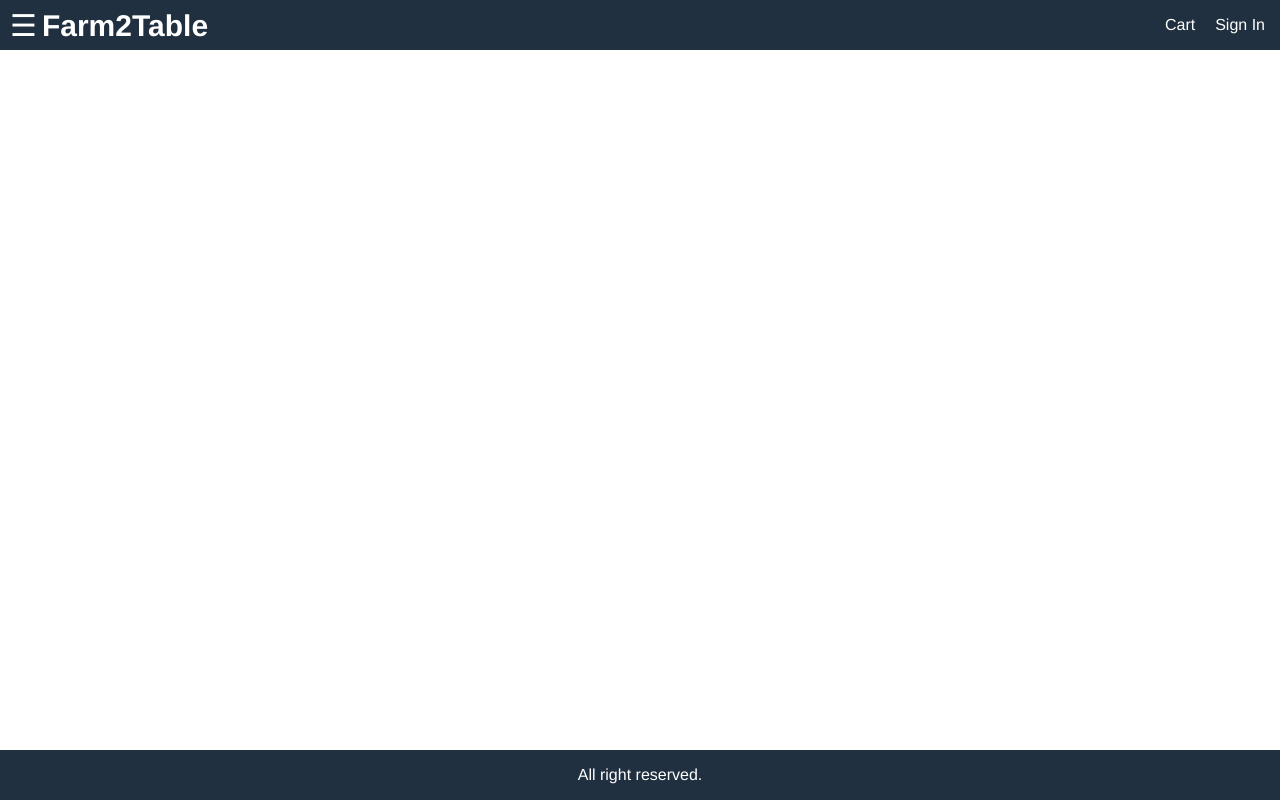
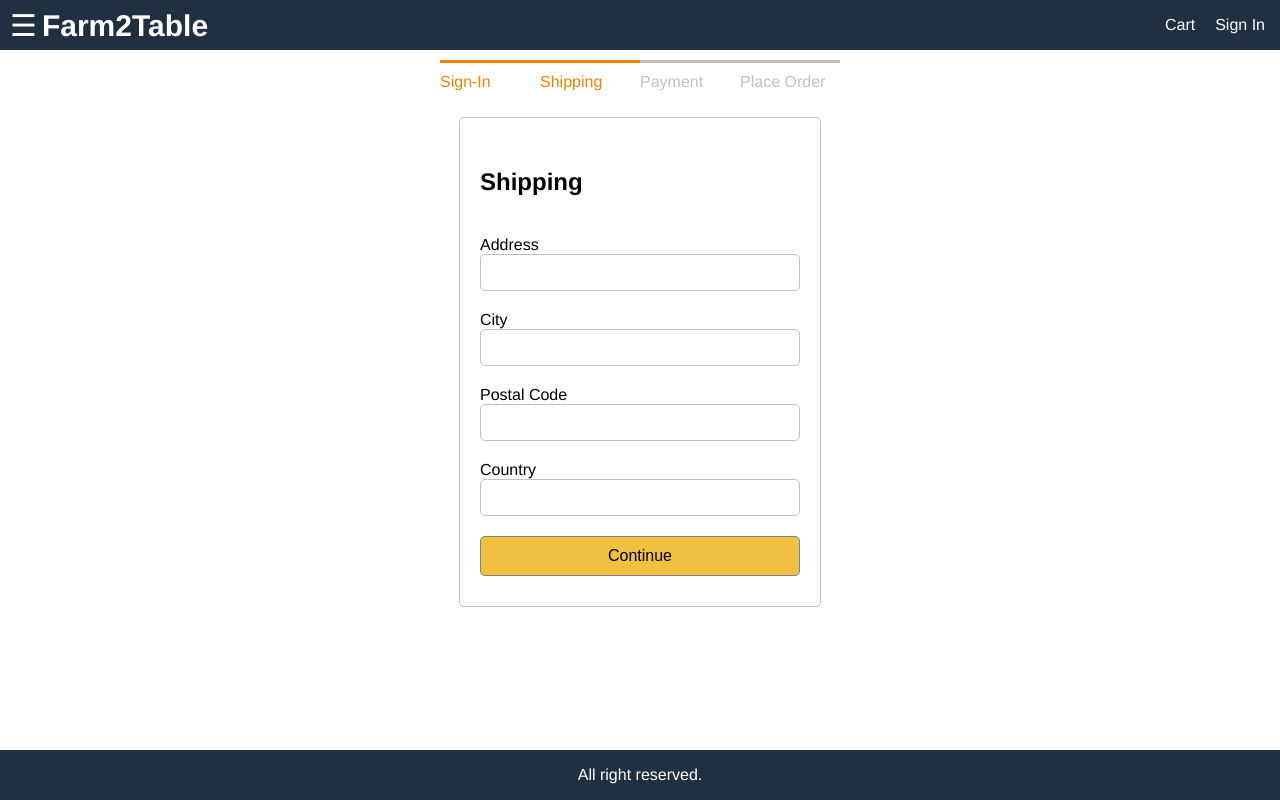
Before and after one commit to emerson-ang21/ecommerce-store, a React (Create React App) app in the folder frontend/: page /shipping in a window 1280 px wide. Built offline with nearby package versions, Linux system fonts and the light colour scheme.

Commit message:
Checkout Wizard Screen

```diff
--- a/frontend/src/App.js
+++ b/frontend/src/App.js
@@ -8,6 +8,9 @@ import SigninScreen from './Screens/SigninScreen';
 import { useSelector } from 'react-redux';
 import RegisterScreen from './Screens/RegisterScreen';
 import ProductsScreen from './Screens/ProductsScreen';
+import ShippingScreen from './Screens/ShippingScreen';
+import PaymentScreen from './Screens/PaymentScreen';
+import PlaceOrderScreen from './Screens/PlaceOrderScreen';
 
 function App() {
 
@@ -55,11 +58,14 @@ function App() {
         <main className="main">
           <div className="content">
             <Route path="/products" component={ProductsScreen} />
+            <Route path="/shipping" component={ShippingScreen} />
             <Route path="/signin" component={SigninScreen} />
             <Route path="/register" component={RegisterScreen} />
             <Route path="/product/:id" component={ProductScreen} />
             <Route path="/cart/:id?" component={CartScreen} />
             <Route path="/" exact={true} component={HomeScreen} />
+            <Route path="/payment" component={PaymentScreen} />
+            <Route path="/placeorder" component={PlaceOrderScreen} />
 
 
           </div>
--- /dev/null
+++ b/frontend/src/Screens/PaymentScreen.js
@@ -0,0 +1,50 @@
+import React, { useEffect, useState } from "react";
+import { Link } from "react-router-dom";
+import { useSelector, useDispatch } from "react-redux";
+import { register } from "../actions/userActions";
+import { savePayment } from "../actions/cartActions";
+import CheckoutSteps from "../components/CheckoutSteps";
+
+function PaymentScreen(props) {
+  const [paymentMethod, setPaymentMethod] = useState("");
+
+  const dispatch = useDispatch();
+
+  const submitHandler = (e) => {
+    e.preventDefault();
+    dispatch(savePayment({ paymentMethod }));
+    props.history.push("placeorder");
+  };
+  return (
+    <div>
+      <CheckoutSteps step1 step2 step3></CheckoutSteps>
+      <div className="form">
+        <form onSubmit={submitHandler}>
+          <ul className="form-container">
+            <li>
+              <h2>Payment</h2>
+            </li>
+            <li>
+							<div>
+              <input
+                type="radio"
+                name="paymentMethod"
+                id="paymentMethod"
+                value="paypal"
+                onChange={(e) => setPaymentMethod(e.target.value)}
+              ></input>
+              <label htmlFor="paymentMethod">Paypal</label>
+							</div>
+            </li>
+            <li>
+              <button type="submit" className="button primary">
+                Continue
+              </button>
+            </li>
+          </ul>
+        </form>
+      </div>
+    </div>
+  );
+}
+export default PaymentScreen;
--- /dev/null
+++ b/frontend/src/Screens/PlaceOrderScreen.js
@@ -0,0 +1,130 @@
+import React, { useEffect } from 'react';
+import { addToCart, removeFromCart } from '../actions/cartActions';
+import { useDispatch, useSelector } from 'react-redux';
+import { Link } from 'react-router-dom';
+import CheckoutSteps from "../components/CheckoutSteps";
+function PlaceOrderScreen(props) {
+
+  const cart = useSelector(state => state.cart);
+
+	const { cartItems, shipping, payment } = cart;
+	if(!shipping.address){
+		props.history.push("/shipping");
+	} else if(!payment.paymentMethod){
+		props.location.push("/payment");
+	}
+	const itemsPrice = cartItems.reduce((a, c) => a + c.price*c.qty, 0);
+	const shippingPrice = itemsPrice > 100 ?0 : 10;
+	const taxPrice = 0.15 * itemsPrice;
+	const totalPrice = itemsPrice + shippingPrice + taxPrice;
+
+	const dispatch = useDispatch();
+
+	const placeOrderHandler = () => {
+		//creates an order
+	}
+  useEffect(() => {
+
+
+  }, []);
+
+  const checkoutHandler = () => {
+    props.history.push("/signin?redirect=shipping");
+  }
+
+  return <div>
+      <CheckoutSteps step1 step2 step3 step4 ></CheckoutSteps>
+      <div className="placeorder">
+    <div className="placeorder-info">
+      <div>
+				<h3>
+					Shipping Information
+				</h3>
+				<div>
+					{cart.shipping.address}, {cart.shipping.city},
+					{cart.shipping.postalCode}, {cart.shipping.country}
+				</div>
+				<div>
+					<h3>Payment</h3>
+				</div>
+				<div>
+					Payment Method: {cart.payment.paymentMethod}
+				</div>
+				<div>
+				<ul className="cart-list-container">
+        <li>
+          <h3>
+            Shopping Cart
+          </h3>
+          <div>
+            Price
+          </div>
+        </li>
+        {
+          cartItems.length === 0 ?
+            <div>
+              Cart is empty
+          </div>
+            :
+            cartItems.map(item =>
+              <li>
+                <div className="cart-image">
+                  <img src={item.image} alt="product" />
+                </div>
+                <div className="cart-name">
+                  <div>
+                    <Link to={"/product/" + item.product}>
+                      {item.name}
+                    </Link>
+
+                  </div>
+                  <div>
+                    Qty: {item.qty}
+                  </div>
+                </div>
+                <div className="cart-price">
+                  ${item.price}
+                </div>
+              </li>
+            )
+        }
+      </ul>
+				</div>
+			</div>
+
+
+    </div>
+    <div className="placeorder-action">
+			<ul>
+				<li>
+					<button className="button primary full-width" onClick={placeOrderHandler} >Place Order</button>
+				</li>
+				<li>
+					<h3>Order Summary</h3>
+				</li>
+				<li>
+					<div>Items</div>
+					<div>${itemsPrice}</div>
+				</li>
+				<li>
+					<div>Shipping</div>
+					<div>${shippingPrice}</div>
+				</li>
+				<li>
+					<div>Tax</div>
+					<div>${taxPrice}</div>
+				</li>
+				<li>
+					<div>Order Total</div>
+					<div>${totalPrice}</div>
+				</li>
+			</ul>
+
+    </div>
+
+  </div>
+  </div>
+
+}
+
+export default PlaceOrderScreen;
--- a/frontend/src/Screens/RegisterScreen.js
+++ b/frontend/src/Screens/RegisterScreen.js
@@ -12,10 +12,11 @@ function RegisterScreen(props) {
   const userRegister = useSelector(state => state.userRegister);
   const { loading, userInfo, error } = userRegister;
   const dispatch = useDispatch();
+  const redirect = props.location.search?props.location.search.split("=") [1]:'/';
 
   useEffect(() => {
     if (userInfo) {
-      props.history.push("/");
+      props.history.push(redirect);
     }
     return () => {
       //
@@ -65,7 +66,7 @@ function RegisterScreen(props) {
           <button type="submit" className="button primary">Register</button>
         </li>
         <li>
-          Already have an account? <Link to="/signin">Sign-in</Link>
+          Already have an account? <Link to={redirect === "/" ? "signin" : "signin?redirect=" + redirect } className="button secondary text-center" >Create your Farm2Table account</Link>
         </li>
 
       </ul>
--- /dev/null
+++ b/frontend/src/Screens/ShippingScreen.js
@@ -0,0 +1,69 @@
+import React, { useEffect, useState } from 'react';
+import { Link } from 'react-router-dom';
+import { useSelector, useDispatch } from 'react-redux';
+import { register } from '../actions/userActions';
+import { saveShipping } from '../actions/cartActions';
+import CheckoutSteps from '../components/CheckoutSteps';
+
+function ShippingScreen(props) {
+
+  const [address, setAddress] = useState('');
+  const [city, setCity] = useState('');
+  const [postalCode, setPostalCode] = useState('');
+  const [country, setCountry] = useState('');
+
+  const dispatch = useDispatch();
+
+  const submitHandler = (e) => {
+    e.preventDefault();
+    dispatch(saveShipping({address, city, postalCode, country}));
+    props.history.push('payment')
+
+  }
+  return <div>
+    <CheckoutSteps step1 step2 ></CheckoutSteps>
+    <div className="form">
+    <form onSubmit={submitHandler} >
+      <ul className="form-container">
+        <li>
+          <h2>Shipping</h2>
+        </li>
+        <li>
+          <label htmlFor="address">
+            Address
+          </label>
+          <input type="address" name="address" id="address" onChange={(e) => setAddress(e.target.value)}>
+          </input>
+        </li>
+        <li>
+          <label htmlFor="city">
+            City
+          </label>
+          <input type="city" name="city" id="city" onChange={(e) => setCity(e.target.value)}>
+          </input>
+        </li>
+        <li>
+          <label htmlFor="postalCode">
+            Postal Code
+          </label>
+          <input type="postalCode" name="postalCode" id="postalCode" onChange={(e) => setPostalCode(e.target.value)}>
+          </input>
+        </li>
+        <li>
+          <label htmlFor="country">
+            Country
+          </label>
+          <input type="country" name="country" id="country" onChange={(e) => setCountry(e.target.value)}>
+          </input>
+        </li>
+        <li>
+          <button type="submit" className="button primary">Continue</button>
+        </li>
+
+      </ul>
+    </form>
+  </div>
+  </div>
+
+}
+export default ShippingScreen;
--- a/frontend/src/Screens/SigninScreen.js
+++ b/frontend/src/Screens/SigninScreen.js
@@ -10,10 +10,10 @@ function SigninScreen(props) {
   const userSignin = useSelector(state => state.userSignin);
   const { loading, userInfo, error } = userSignin;
   const dispatch = useDispatch();
-
+  const redirect = props.location.search?props.location.search.split("=") [1]:'/';
   useEffect(() => {
     if (userInfo) {
-      props.history.push("/");
+      props.history.push(redirect);
     }
     return () => {
       //
@@ -54,7 +54,7 @@ function SigninScreen(props) {
           New to Farm2Table?
         </li>
         <li>
-          <Link to="/register" className="button secondary text-center" >Create your Farm2Table account</Link>
+          <Link to={redirect === "/" ? "register" : "register?redirect=" + redirect} className="button secondary text-center" >Create your Farm2Table account</Link>
         </li>
       </ul>
     </form>
--- /dev/null
+++ b/frontend/src/components/CheckoutSteps.js
@@ -0,0 +1,12 @@
+import React from 'react';
+
+function CheckoutSteps(props){
+	return <div className="checkout-steps">
+		<div className={props.step1 ? 'active': ''}>Sign-In</div>
+		<div className={props.step2 ? 'active': ''}>Shipping</div>
+		<div className={props.step3 ? 'active': ''}>Payment</div>
+		<div className={props.step4 ? 'active': ''}>Place Order</div>
+	</div>
+}
+
+export default CheckoutSteps;
--- a/frontend/src/constants/cartConstants.js
+++ b/frontend/src/constants/cartConstants.js
@@ -1,2 +1,4 @@
 export const CART_ADD_ITEM = 'CART_ADD_ITEM';
 export const CART_REMOVE_ITEM = 'CART_REMOVE_ITEM';
+export const CART_SAVE_SHIPPING = 'CART_SAVE_SHIPPING';
+export const CART_SAVE_PAYMENT = 'CART_SAVE_PAYMENT';
--- a/frontend/src/index.css
+++ b/frontend/src/index.css
@@ -292,13 +292,10 @@ input{
   display: flex;
   justify-content: space-between;
   align-items: flex-start;
-
 }
-
 .content-margined{
   margin: 1rem;
 }
-
 .table{
   width: 100%;
 }
@@ -308,3 +305,65 @@ th{
 tbody>tr:nth-child(odd){
   background-color: #f0f0f0;
 }
+
+/* Checkout Steps */
+
+.checkout-steps {
+  display: flex;
+  justify-content: space-between;
+  width: 40rem;
+  margin: 1rem auto;
+}
+.checkout-steps > div{
+  border-top: .3rem #c0c0c0 solid;
+  color: #c0c0c0;
+  flex: 1 1;
+  padding-top: 1rem;
+}
+.checkout-steps > div.active{
+  border-top: .3rem #f08000 solid;
+  color: #f08000;
+}
+
+/* Place Order */
+
+.placeorder{
+  display: flex;
+  flex-grow: wrap;
+  padding: 1rem;
+  justify-content: space-between;
+}
+.placeorder-info{
+  flex: 3 1 60rem;
+}
+.placeorder-action{
+  flex: 1 1 20rem;
+  border: .1rem #c0c0c0 solid;
+  border-radius: .5rem;
+  background-color: #fcfcfc;
+  padding: 1rem;
+}
+.placeorder-info > div{
+  border: .1rem #c0c0c0 solid;
+  border-radius: .5rem;
+  background-color: #fcfcfc;
+  padding: 1rem;
+  margin: 1rem;
+}
+.placeorder-info > div:first-child{
+  margin-top: 0;
+}
+.placeorder-action > ul {
+  padding: 0;
+  list-style-type: none;
+}
+.placeorder-action > ul > li{
+  display: flex;
+  justify-content: space-between;
+  margin-bottom: 1rem;
+}
+.placeorder-action > ul > li:last-child{
+  font-size: 2rem;
+  font-weight: bold;
+  color: #c04000;
+}
--- a/frontend/src/store.js
+++ b/frontend/src/store.js
@@ -8,7 +8,7 @@ import { userSigninReducer, userRegisterReducer } from './reducers/userReducers'
 const cartItems = Cookie.getJSON("cartItems") || [];
 const userInfo = Cookie.getJSON("userInfo") || null;
 
-const initialState = { cart: { cartItems }, userSignin: { userInfo } };
+const initialState = { cart: { cartItems, shipping:{}, payment:{} }, userSignin: { userInfo } };
 const reducer = combineReducers({
   productList: productListReducer,
   productDetails: productDetailsReducer,
```
Also changed, not shown: frontend/src/actions/cartActions.js (+8 -2 lines), frontend/src/reducers/cartReducers.js (+7 -3 lines), 1 other file (tests, documents, lock files or other folders).
